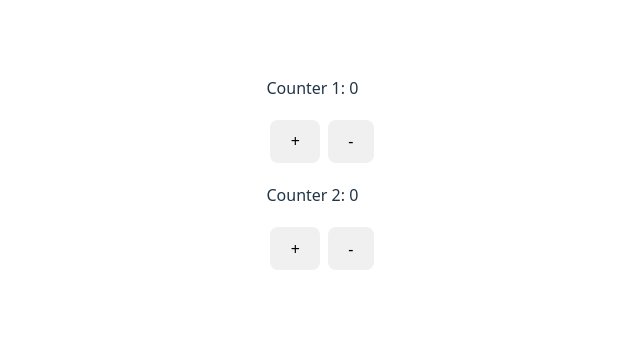
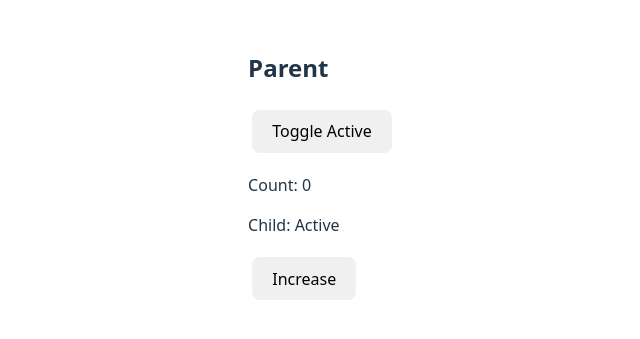
Before and after one commit to Sonny0126/react, a React (Vite) app in the folder first-project/: page / in a window 1280 px wide. Shown: the part 233-572 px from the top of the page, without its empty margins (318-958 px from the left). Built offline with nearby package versions, Linux system fonts and the light colour scheme.

Commit message:
최적화

```diff
--- a/first-project/src/App.jsx
+++ b/first-project/src/App.jsx
@@ -1,39 +1,24 @@
 import './App.css'
-import { useState } from 'react'
+import { useState, useCallback } from 'react'
+import Child from './Child'
 
 function App() {
-  const [count1, setCount1] = useState(0)
-  const [count2, setCount2] = useState(0)
+  const [count, setCount] = useState(0)
+  const [active, setActive] = useState(true)
 
-  const heavyCalculation = (num) => {
-    console.log('Calculating...')
-    let result = 0
-    for (let i = 0; i < 1000000000; i++) {
-      result += num
-    }
-    return result
-  }
+  const handleClick = useCallback(
+    () => { setCount(c => c + 1) }, [])
 
   return (
     <>
-      <p>Counter 1: {count1}</p>
-      <button onClick={
-        () => setCount1(count1 + 1)
-      }>+</button>
-      <button onClick={
-        () => setCount1(count1 - 1)
-      }>-</button>
-      <p>Counter 2: {
-        heavyCalculation(count2)
-      }</p>
-      <button onClick={
-        () => setCount2(count2 + 1)
-      }>+</button>
-      <button onClick={
-        () => setCount2(count2 - 1)
-      }>-</button>
+      <h2>Parent</h2>
+      <button onClick={() => setActive(a => !a)}>
+        Toggle Active
+      </button>
+      <p>Count: {count}</p>
+      <Child active={active}
+        onClick={handleClick} />
     </>
   )
 }
-
 export default App
--- /dev/null
+++ b/first-project/src/Child.jsx
@@ -0,0 +1,20 @@
+import React from 'react'
+
+function Child({ active, onClick }) {
+  console.log(
+    'Child rendered'
+  )
+
+  return (
+    <div>
+      <p>Child: {
+        active ? 'Active' : 'Not active'
+      }</p>
+      <button onClick={onClick}>
+        Increase
+      </button>
+    </div>
+  )
+}
+
+export default React.memo(Child)
```
